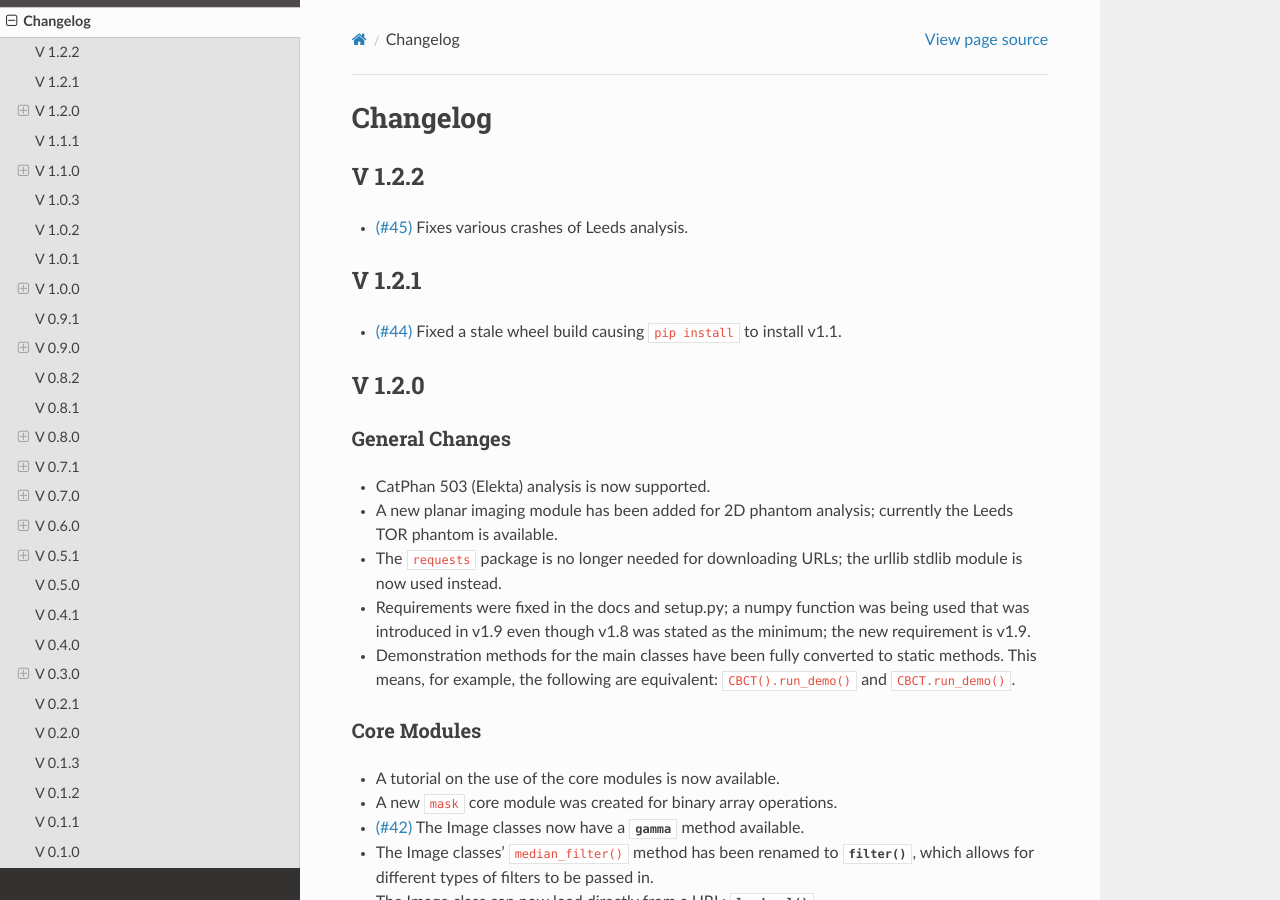
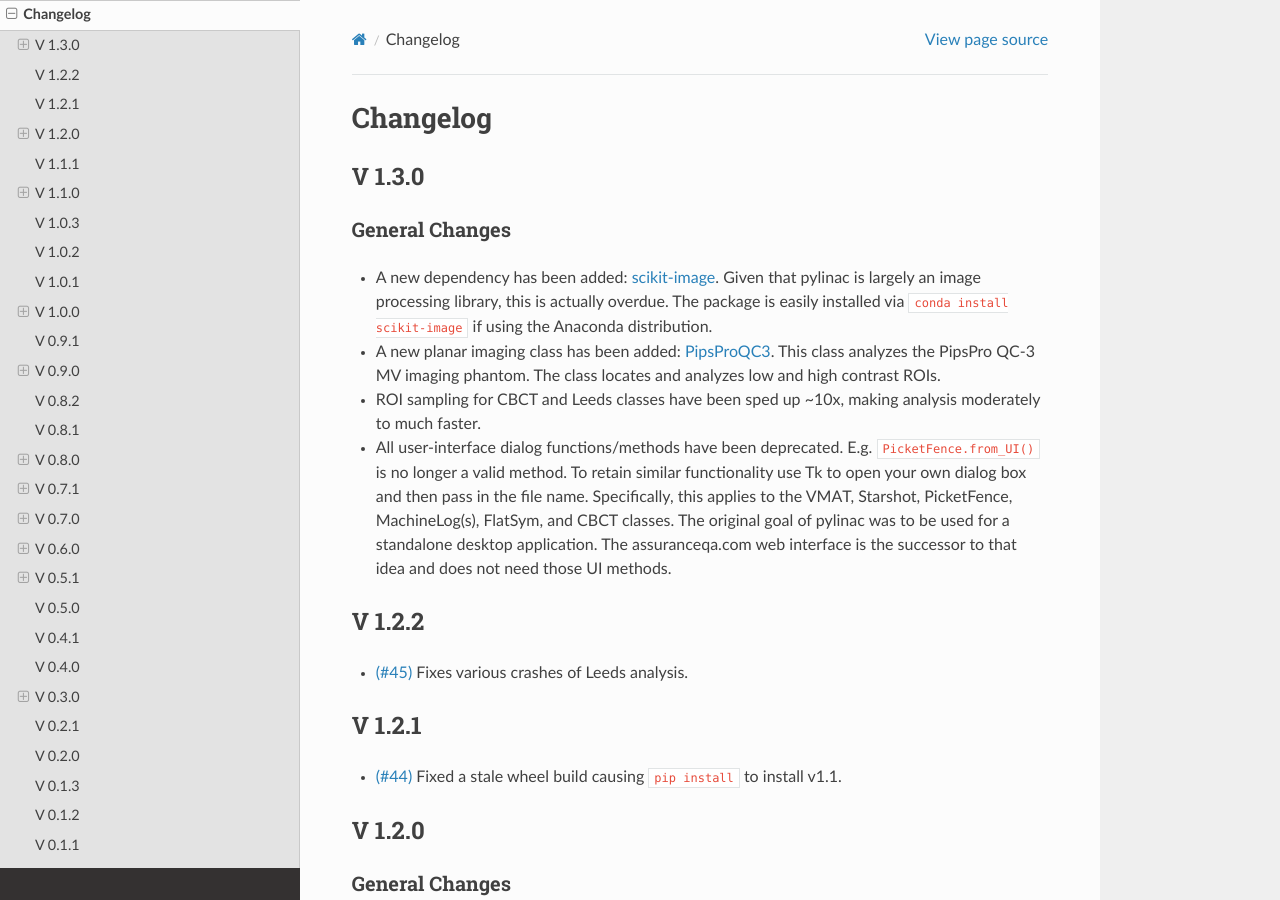
Before and after one commit to jrkerns/pylinac, a Sphinx documentation site: the page built from docs/source/changelog.rst, in a window 1280 px wide and 900 px high. Built offline with Sphinx 7.4.7 and the Read the Docs theme 2.0.0, drawn with Linux system fonts in a browser that asks for light colours.

Commit message:
prep for 1.3 release

```diff
--- a/docs/source/changelog.rst
+++ b/docs/source/changelog.rst
@@ -2,6 +2,25 @@
 =========
 Changelog
 =========
+
+V 1.3.0
+-------
+
+General Changes
+^^^^^^^^^^^^^^^
+
+* A new dependency has been added: `scikit-image <http://scikit-image.org/>`_. Given that pylinac is largely an image
+  processing library, this is actually overdue. The package is easily installed via
+  ``conda install scikit-image`` if using the Anaconda distribution.
+* A new planar imaging class has been added:
+  `PipsProQC3 <http://pylinac.readthedocs.org/en/latest/planar_imaging.html#pipspro-phantom>`_.
+  This class analyzes the PipsPro QC-3 MV imaging phantom. The class locates and analyzes low and high contrast ROIs.
+* ROI sampling for CBCT and Leeds classes have been sped up ~10x, making analysis moderately to much faster.
+* All user-interface dialog functions/methods have been deprecated. E.g. ``PicketFence.from_UI()`` is
+  no longer a valid method. To retain similar functionality use Tk to open your own dialog box and
+  then pass in the file name. Specifically, this applies to the VMAT, Starshot, PicketFence, MachineLog(s),
+  FlatSym, and CBCT classes. The original goal of pylinac was to be used for a standalone desktop application.
+  The assuranceqa.com web interface is the successor to that idea and does not need those UI methods.
 
 V 1.2.2
 -------
--- a/docs/source/conf.py
+++ b/docs/source/conf.py
@@ -82,9 +82,9 @@ author = 'James Kerns'
 # built documents.
 #
 # The short X.Y version.
-version = '1.2'
+version = '1.3'
 # The full version, including alpha/beta/rc tags.
-release = '1.2.0'
+release = '1.3.0'
 
 # The language for content autogenerated by Sphinx. Refer to documentation
 # for a list of supported languages.
--- a/docs/source/installation.rst
+++ b/docs/source/installation.rst
@@ -33,6 +33,7 @@ Pylinac, as a scientific package, has fairly standard scientific dependencies (>
 * matplotlib >= 1.3.1
 * pydicom >= 0.9.9
 * Pillow >= 2.5
+* scikit-image >= 0.11
 
 See the numpy/scipy installation `instructions <http://docs.scipy.org/doc/numpy/user/install.html>`_ if you don't yet have them.
 
--- a/pylinac/__init__.py
+++ b/pylinac/__init__.py
@@ -1,6 +1,6 @@
 
-__version__ = '1.2.2'
-__version_info__ = (1, 2, 2)
+__version__ = '1.3.0'
+__version_info__ = (1, 3, 0)
 
 import sys
 if sys.version_info[0] < 3:
--- a/setup.py
+++ b/setup.py
@@ -6,8 +6,8 @@ from setuptools import setup, find_packages
 
 # 2 alt. To make a wheel, run $ python setup.py sdist bdist_wheel [upload]
 
-__version__ = '1.2.2'
-__version_info__ = (1, 2, 2)
+__version__ = '1.3.0'
+__version_info__ = (1, 3, 0)
 
 
 setup(
@@ -34,6 +34,7 @@ setup(
                       "scipy >= 0.15",
                       "pydicom >= 0.9.9",
                       "matplotlib >= 1.3.1",
+                      "scikit-image >= 0.11",
                       "Pillow >= 2.5"],
     test_suite='tests._test_all',
     classifiers=[
```
